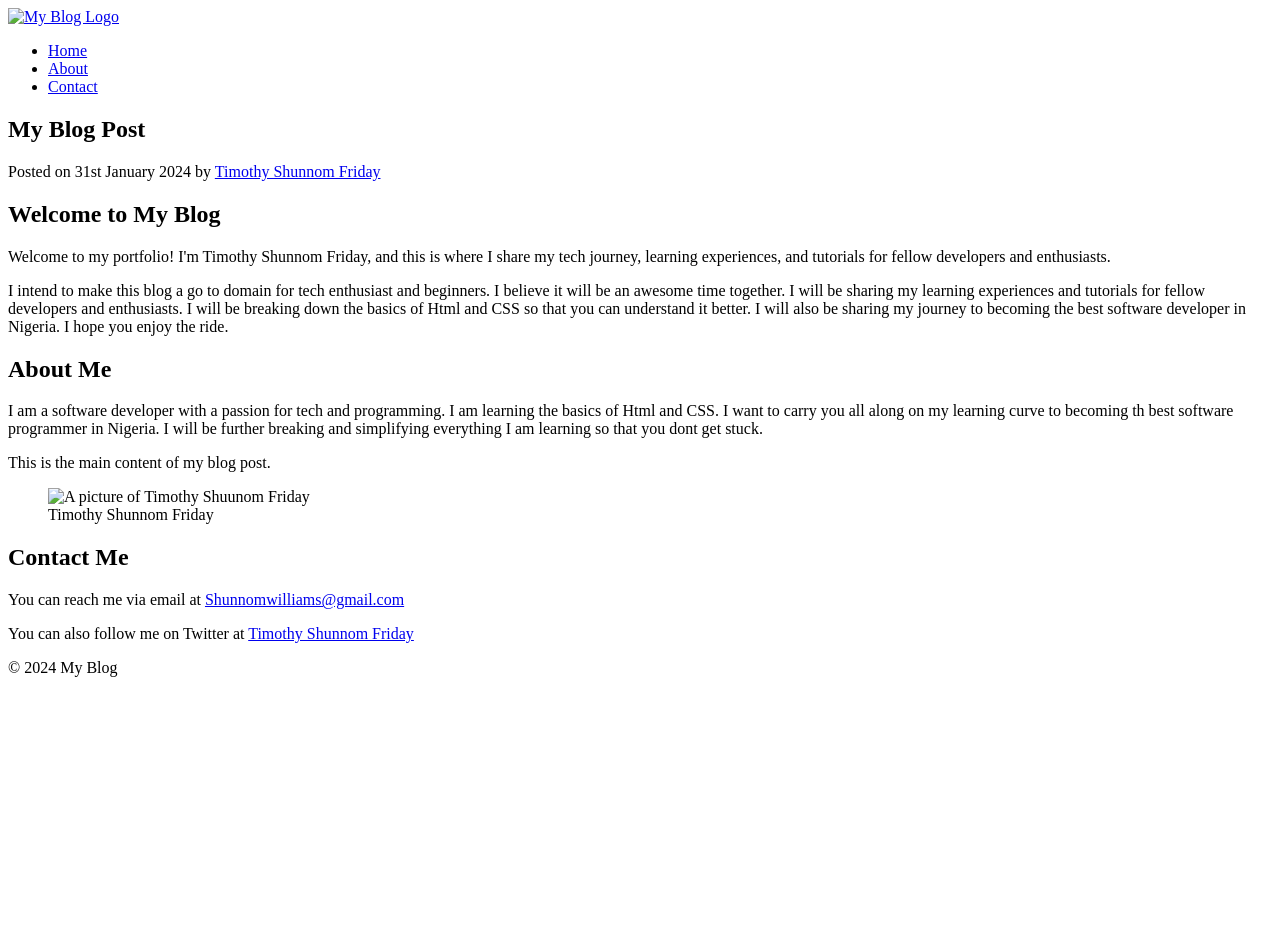
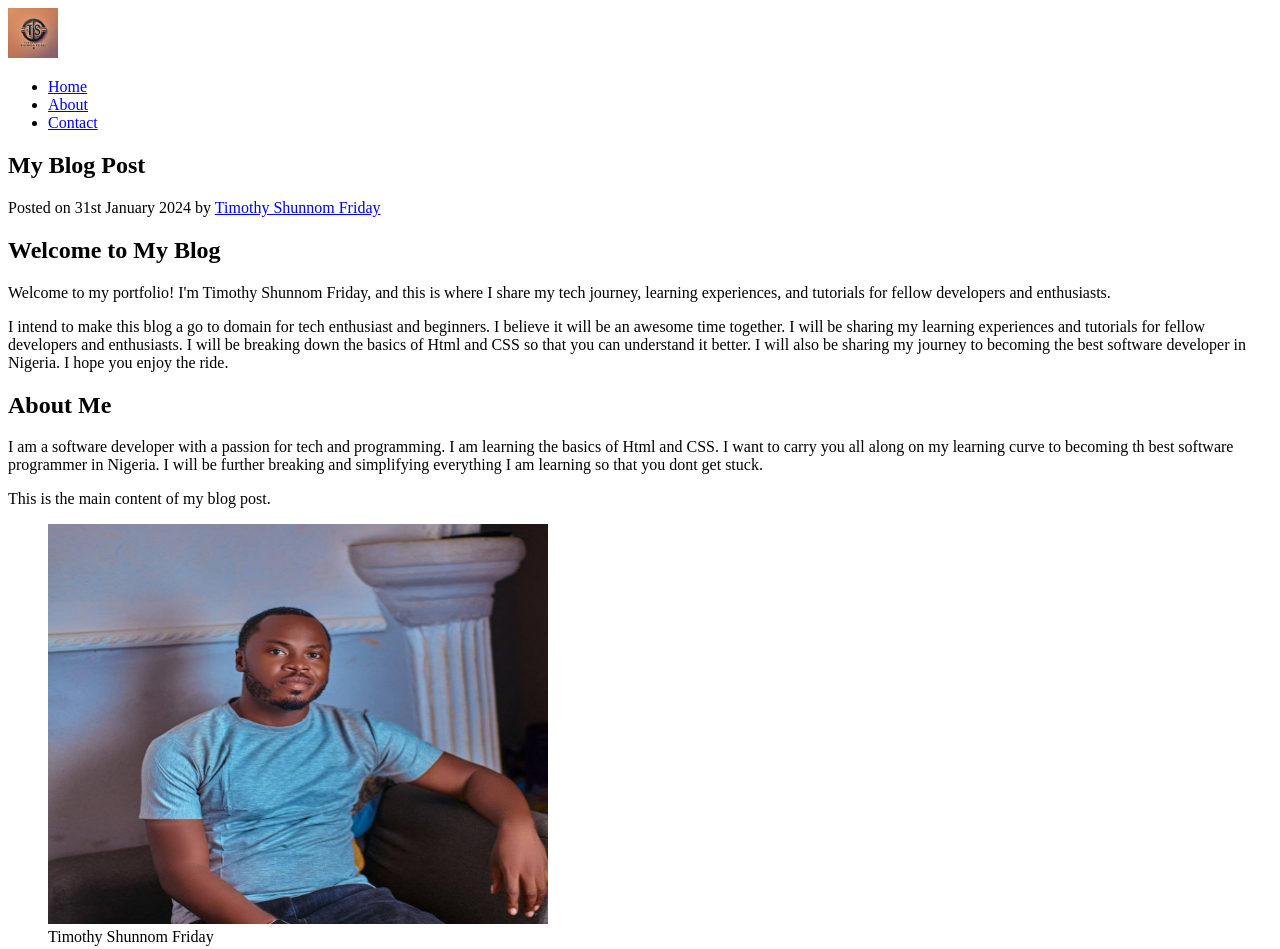
Before and after one commit to shunnom1/shunnom-s-place, a plain HTML site: page index.html in a window 1280 px wide. Shown: the top 949 px of the page. Before the commit the page ends 800 px from the top, so only its background shows below. Drawn offline with Linux system fonts and the light colour scheme.

Commit message:
Update index.html

```diff
--- a/index.html
+++ b/index.html
@@ -10,7 +10,7 @@
 <body>
     <header>
         <nav>
-            <a href= "#Home"><img src="imgs/TSF logo.webp" alt="My Blog Logo" width="50" height="50"></a>
+            <a href= "#Home"><img src="TSF logo.webp" alt="My Blog Logo" width="50" height="50"></a>
             <ul>
                 <li><a href="#Home">Home</a></li>
                 <li><a href="#about-me">About</a></li>
@@ -39,7 +39,7 @@
                 <p>This is the main content of my blog post.</p>
             </section>
             <figure>
-                <img src="imgs/Timothy pix.jpg" alt="A picture of Timothy Shuunom Friday" width="500" height="400">
+                <img src="Timothy pix.jpg" alt="A picture of Timothy Shuunom Friday" width="500" height="400">
                 <figcaption>Timothy Shunnom Friday</figcaption>
             </figure>
 
```
